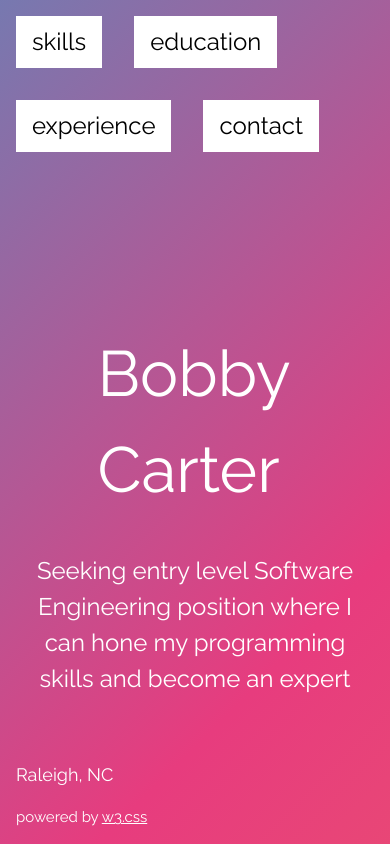
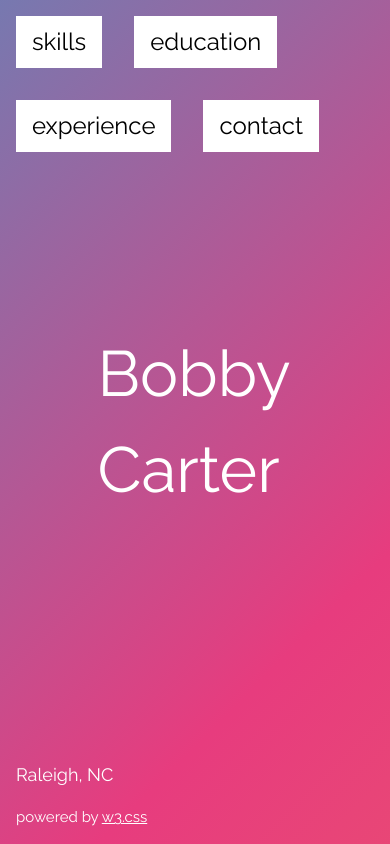
Before and after one commit to Bobby-Carter/Bobby-Carter.github.io, an Angular app: page / in a window 390 px wide. Built offline with nearby package versions, Linux system fonts and the light colour scheme.

Commit message:
edited to remove objective statement on mobile (or otherwise small) screens, which keeps elements from overlapping

```diff
--- a/src/app/app.component.html
+++ b/src/app/app.component.html
@@ -11,7 +11,7 @@
     </div>
   </div>
   <div class="w3-display-bottomleft w3-container">
-    <p class="w3-xlarge w3-center">Seeking entry level Software Engineering position where I can hone my programming skills and become an expert</p>
+    <p class="w3-xlarge w3-center objective">Seeking entry level Software Engineering position where I can hone my programming skills and become an expert</p>
     <br>
     <p class="w3-large">Raleigh, NC</p>
     <p>powered by <a href="https://www.w3schools.com/w3css/default.asp" target="_blank">w3.css</a></p>
--- a/src/styles.css
+++ b/src/styles.css
@@ -1,7 +1,7 @@
 /* You can add global styles to this file, and also import other style files */
 
 body,h1,h5 {font-family: "Raleway", sans-serif}
-body, html {height: 100%}
+body, html {height: 100%; }
 .bgimg {
   background: linear-gradient(-45deg, #ee7752, #e73c7e, #23a6d5, #23d5ab);
 	background-size: 400% 400%;
@@ -30,6 +30,18 @@ body, html {height: 100%}
 	float:left;
 }
 
+@media screen and (max-width: 768px) {
+	.objective {
+		display: none;
+	}
+}
+
+@media screen and (max-height: 768px) {
+	.objective {
+		display: none;
+	}
+}
+
 h5 {
 	float: left;
 }
```
Also changed, not shown: 5 other files (tests, documents, lock files or other folders).
